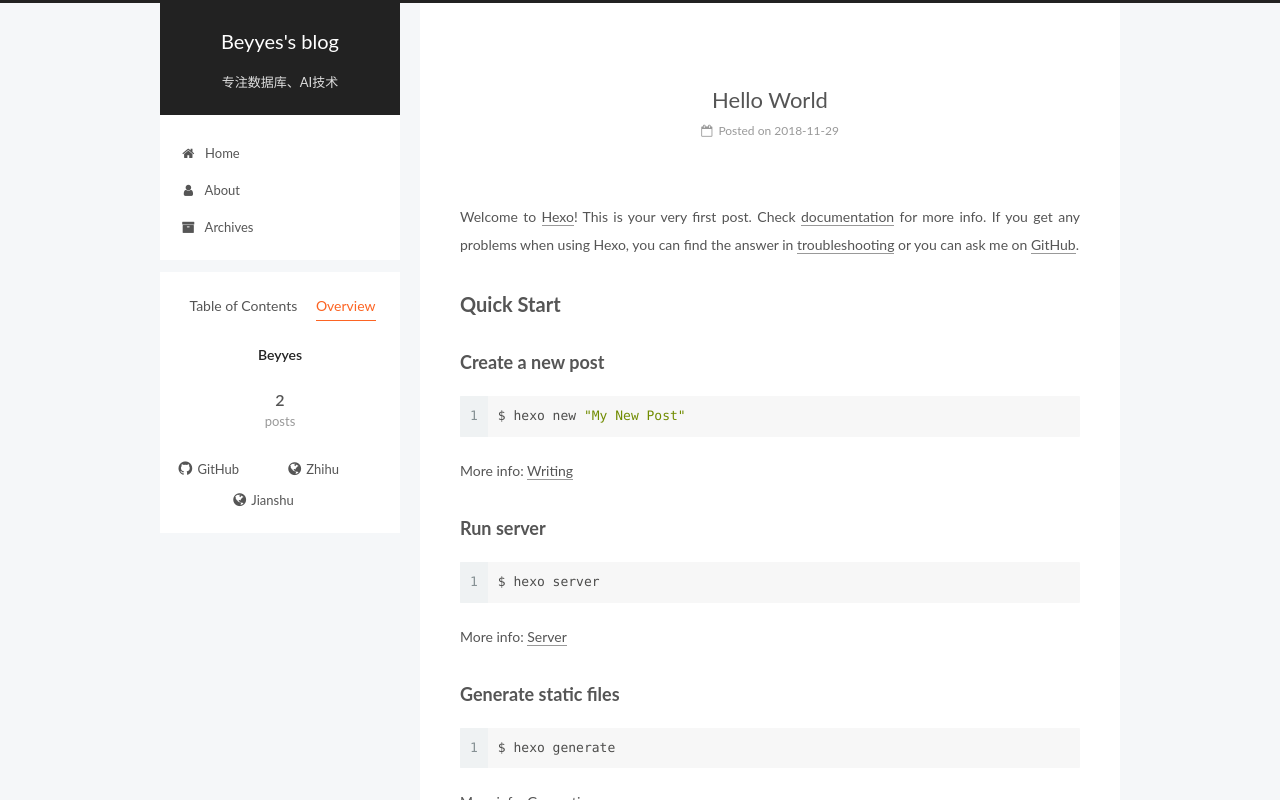
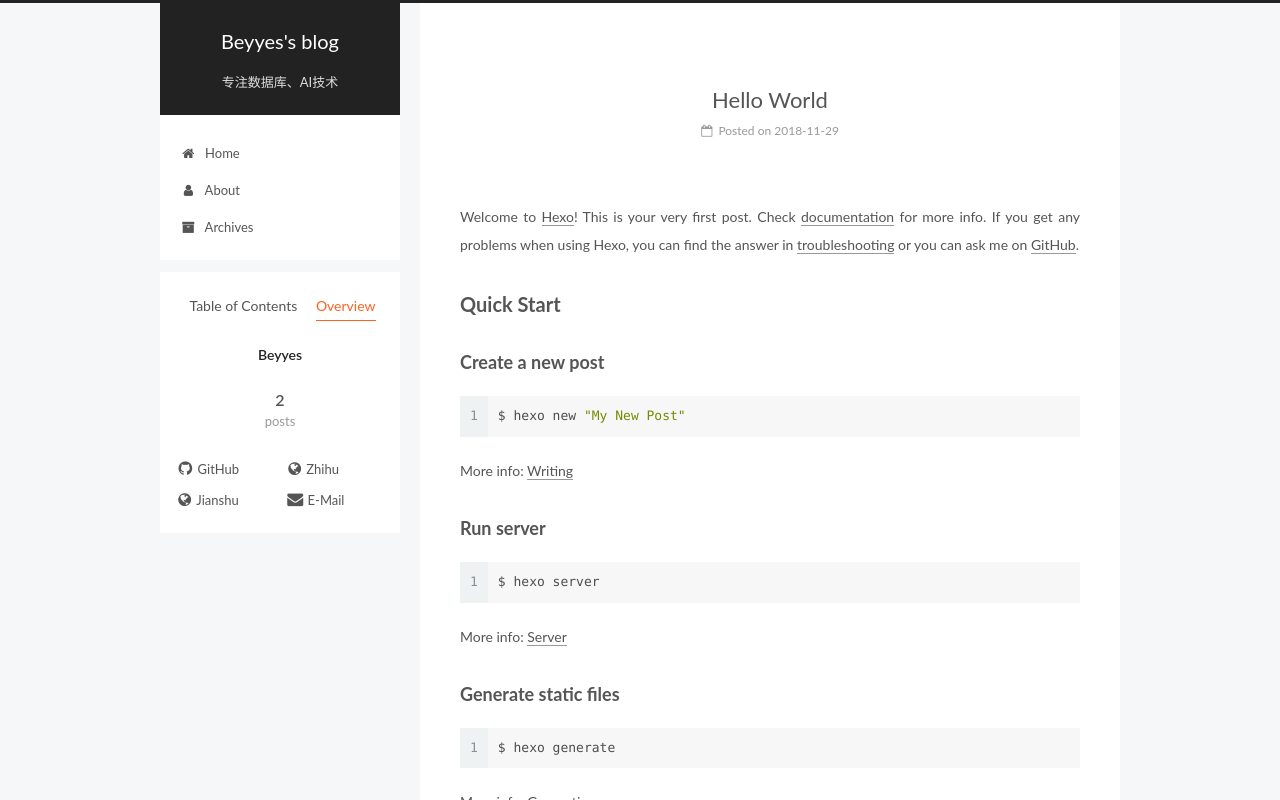
Before and after one commit to Beyyes/beyyes.github.io, a plain HTML site: page 2018/11/29/hello-world/index.html in a window 1280 px wide. Both pictures are taken after a click on the item "Overview". Shown: the top 800 px of the page. Drawn offline with Linux system fonts and the light colour scheme.

Commit message:
Site updated: 2018-12-02 17:54:22

```diff
--- a/2018/11/29/hello-world/index.html
+++ b/2018/11/29/hello-world/index.html
@@ -462,6 +462,12 @@
                         <i class="fa fa-fw fa-globe"></i>Jianshu</a>
                   </span>
 
+                  <span class="links-of-author-item">
+                    <a href="mailto:timeloomer@gmail.com" target="_blank" title="E-Mail">
+
+                        <i class="fa fa-fw fa-envelope"></i>E-Mail</a>
+                  </span>
+
             </div>
 
 
--- a/css/main.css
+++ b/css/main.css
@@ -1823,7 +1823,7 @@ pre .javascript .function {
   width: 4px;
   height: 4px;
   border-radius: 50%;
-  background: #d778df;
+  background: #ddaa41;
 }
 .links-of-blogroll {
   font-size: 13px;
```
Also changed, not shown: 2018/12/02/笔试-面试总结/index.html (+6 -0 lines), archives/2018/11/index.html (+6 -0 lines), archives/2018/12/index.html (+6 -0 lines), archives/2018/index.html (+6 -0 lines), archives/index.html (+6 -0 lines), index.html (+6 -0 lines).
